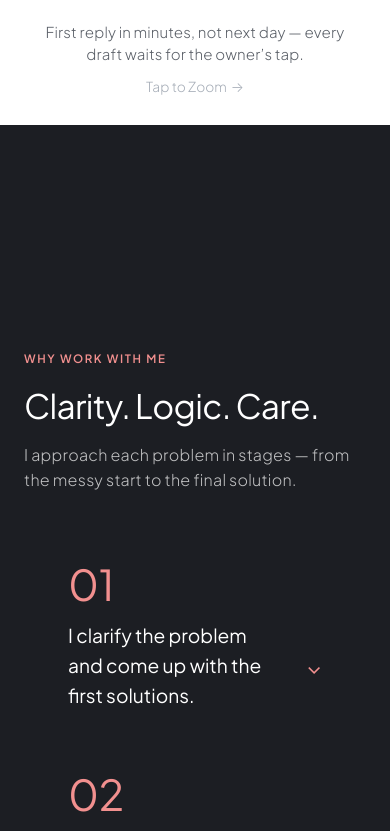
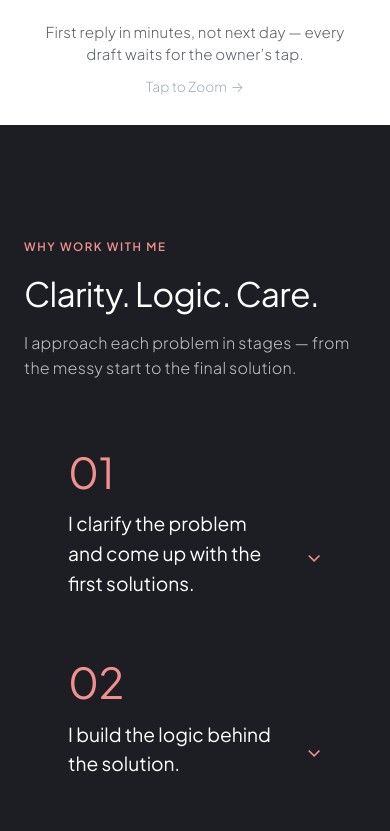
Before and after one commit to Irene2828/porfoliojuly, a Next.js app: page / in a window 390 px wide. Shown: the part 4033-4864 px from the top of the page. Built offline with nearby package versions, Linux system fonts and the light colour scheme.

Commit message:
Halve spacing above why work with me eyebrow

```diff
--- a/src/app/index.css
+++ b/src/app/index.css
@@ -1082,7 +1082,7 @@ h1, h2, h3, h4, h5, h6 {
 
 /* Section-specific heading colors and top spacing. */
 .v2-theme #how-it-works {
-  padding-top: 40.8rem !important;
+  padding-top: 20.4rem !important;
 }
 
 .v2-theme #how-it-works h2.how-title {
@@ -1102,7 +1102,7 @@ h1, h2, h3, h4, h5, h6 {
 
 @media (max-width: 900px) {
   .v2-theme #how-it-works {
-    padding-top: 14rem !important;
+    padding-top: 7rem !important;
   }
 
   .v2-theme #faq-section .faq-section-heading {
```
